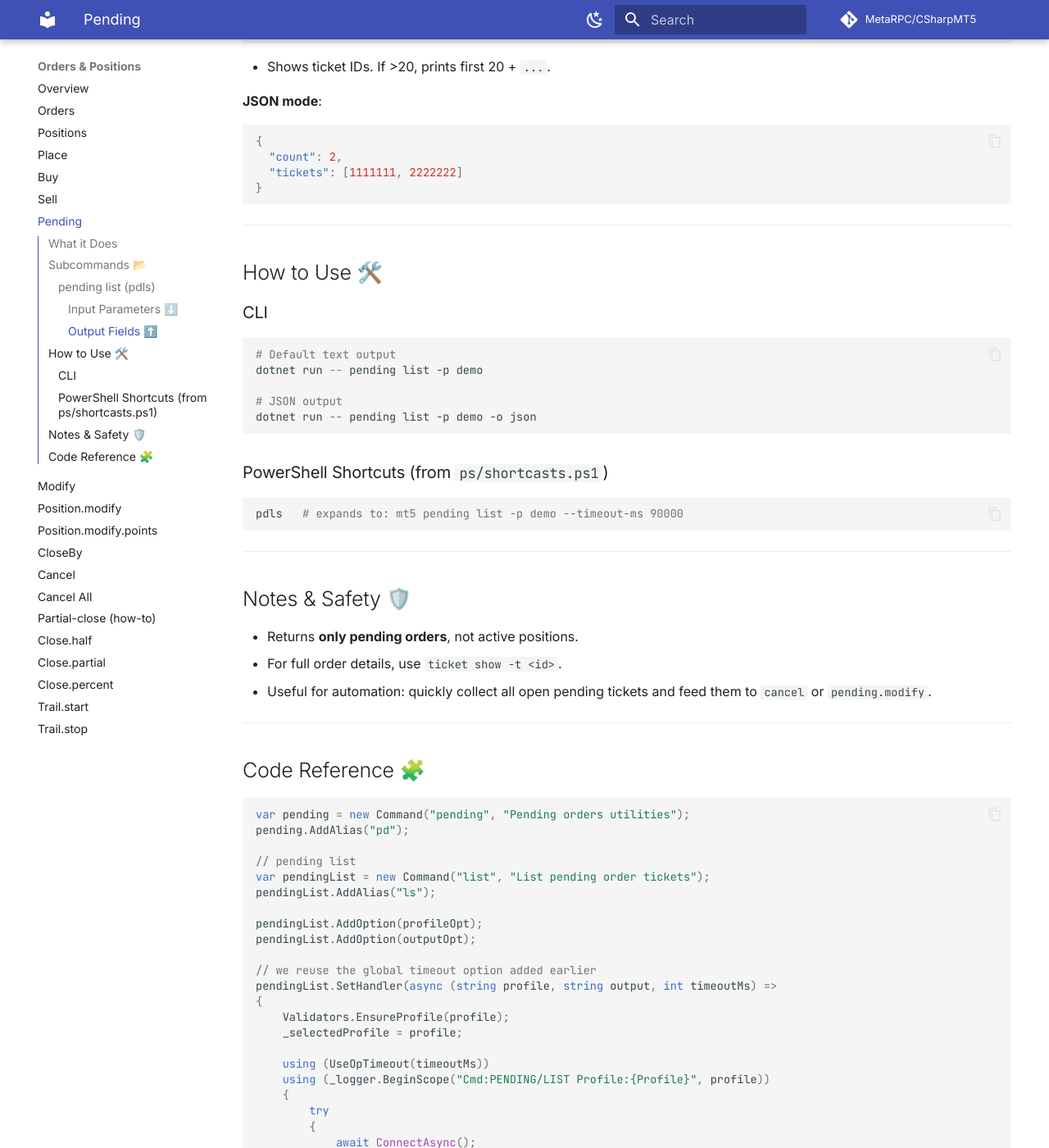
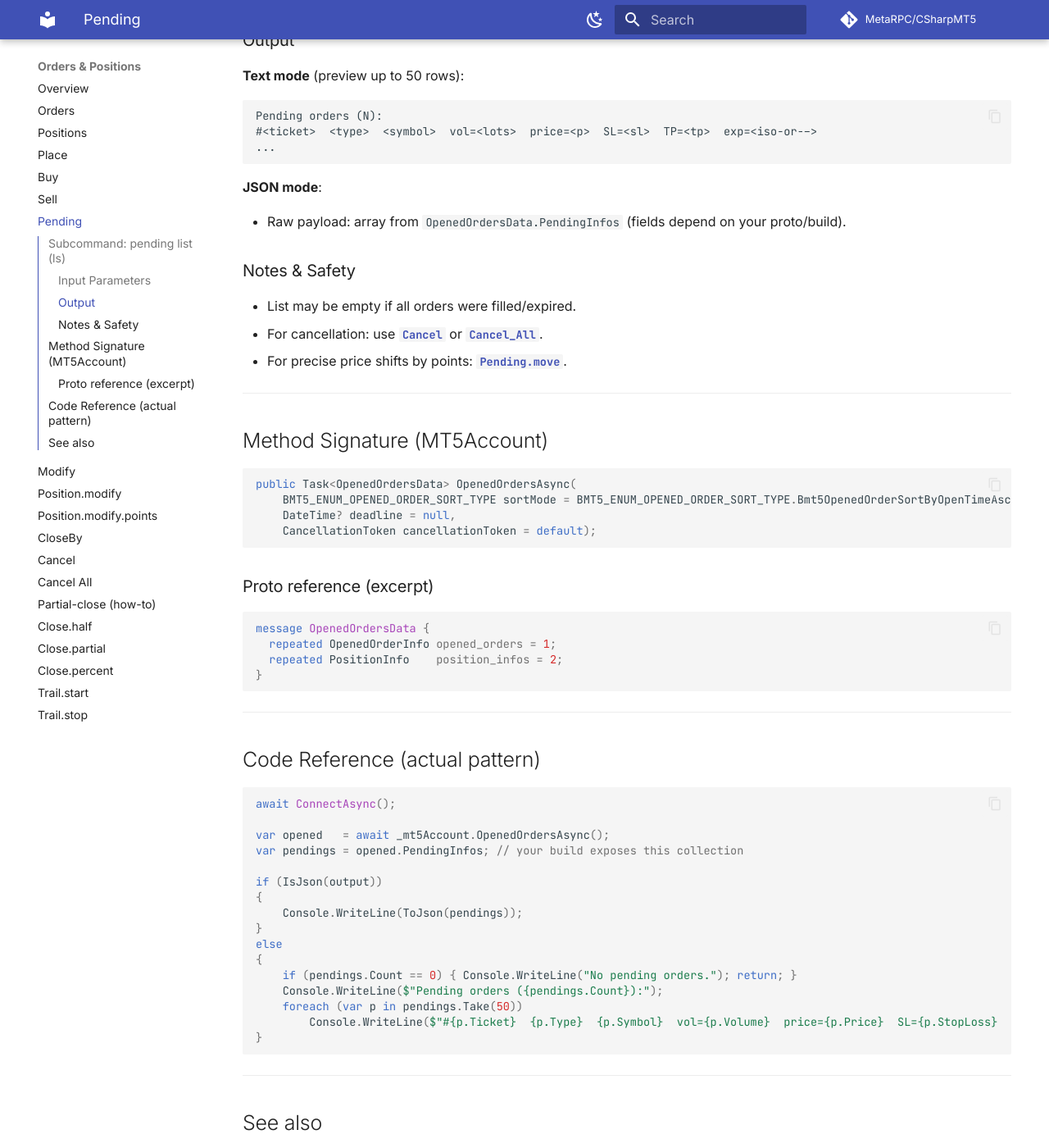
Before and after one commit to MetaRPC/CSharpMT5, an MkDocs documentation site: the page built from docs/Orders_Positions/Pending.md, in a window 1280 px wide and 1400 px high, scrolled down 854 px. Shown: the whole window at 82% size. Built offline with MkDocs 1.6.1 and Material for MkDocs 9.7.7, drawn with Linux system fonts in a browser that asks for light colours; comment, search, counter and statistics services are not loaded; some of the changed text lies outside the part shown.

Commit message:
Update Pending.md

````diff
--- a/docs/Orders_Positions/Pending.md
+++ b/docs/Orders_Positions/Pending.md
@@ -1,98 +1,97 @@
 # Pending (`pending`) 🕒
 
-## What it Does
+Utilities for working with **pending orders**. The group currently exposes:
 
-Provides utilities for working with **pending orders**. Currently supports listing tickets of all open pending orders.
+* **`pending list`** — list current **pending orders with details** (type, symbol, price, SL/TP, expiration).
+* See also: **[`Pending.modify`](../Market_Data/Pending.modify.md)** and **[`Pending.move`](../Market_Data/Pending.move.md)** for editing/moving pendings.
+
+> ℹ️ If you only need **ticket IDs**, use the top‑level **[`orders`](../Orders_Positions/Orders.md)** command (it prints tickets for both pendings and positions). The built‑in `pending list` here prints **detailed rows**, not tickets‑only.
 
 ---
 
-## Subcommands 📂
+## Subcommand: `pending list` (`ls`)
 
-### `pending list` (`pdls`)
+Lists **all current pending orders** for the selected profile/account.
 
-Lists tickets of all current pending orders for the selected profile/account.
+### Input Parameters
 
-#### Input Parameters ⬇️
+| Parameter         | Type   | Required | Description                                |
+| ----------------- | ------ | -------- | ------------------------------------------ |
+| `--profile`, `-p` | string | yes      | Profile from `profiles.json`.              |
+| `--output`, `-o`  | string | no       | Output format: `text` (default) or `json`. |
+| `--timeout-ms`    | int    | no       | RPC timeout in ms (default: `30000`).      |
 
-| Parameter         | Type   | Description                                |
-| ----------------- | ------ |------------------------------------------ |
-| `--profile`, `-p` | string | Profile from `profiles.json`.              |
-| `--output`, `-o`  | string | Output format: `text` (default) or `json`. |
-| `--timeout-ms`    | int    | RPC timeout in ms (default: `30000`).      |
+> PowerShell shortcut in `ps/shortcasts.ps1`: **`pdls`** expands to `mt5 pending list -p <profile> --timeout-ms 90000`.
 
-#### Output Fields ⬆️
+### Output
 
-**Text mode**:
+**Text mode** (preview up to 50 rows):
 
 ```
-Pending orders: N
-1111111, 2222222, ...
+Pending orders (N):
+#<ticket>  <type>  <symbol>  vol=<lots>  price=<p>  SL=<sl>  TP=<tp>  exp=<iso-or-–>
+...
 ```
-
-* Shows ticket IDs. If >20, prints first 20 + `...`.
 
 **JSON mode**:
 
-```json
-{
-  "count": 2,
-  "tickets": [1111111, 2222222]
+* Raw payload: array from `OpenedOrdersData.PendingInfos` (fields depend on your proto/build).
+
+### Notes & Safety
+
+* List may be empty if all orders were filled/expired.
+* For cancellation: use **[`Cancel`](../Orders_Positions/Cancel.md)** or **[`Cancel_All`](../Orders_Positions/Cancel_All.md)**.
+* For precise price shifts by points: **[`Pending.move`](../Market_Data/Pending.move.md)**.
+
+---
+
+## Method Signature (MT5Account)
+
+```csharp
+public Task<OpenedOrdersData> OpenedOrdersAsync(
+    BMT5_ENUM_OPENED_ORDER_SORT_TYPE sortMode = BMT5_ENUM_OPENED_ORDER_SORT_TYPE.Bmt5OpenedOrderSortByOpenTimeAsc,
+    DateTime? deadline = null,
+    CancellationToken cancellationToken = default);
+```
+
+### Proto reference (excerpt)
+
+```proto
+message OpenedOrdersData {
+  repeated OpenedOrderInfo opened_orders = 1;
+  repeated PositionInfo    position_infos = 2;
 }
 ```
 
 ---
 
-## How to Use 🛠️
+## Code Reference (actual pattern)
 
-### CLI
+```csharp
+await ConnectAsync();
 
-```powershell
-# Default text output
-dotnet run -- pending list -p demo
+var opened   = await _mt5Account.OpenedOrdersAsync();
+var pendings = opened.PendingInfos; // your build exposes this collection
 
-# JSON output
-dotnet run -- pending list -p demo -o json
-```
-
-### PowerShell Shortcuts (from `ps/shortcasts.ps1`)
-
-```powershell
-pdls   # expands to: mt5 pending list -p demo --timeout-ms 90000
+if (IsJson(output))
+{
+    Console.WriteLine(ToJson(pendings));
+}
+else
+{
+    if (pendings.Count == 0) { Console.WriteLine("No pending orders."); return; }
+    Console.WriteLine($"Pending orders ({pendings.Count}):");
+    foreach (var p in pendings.Take(50))
+        Console.WriteLine($"#{p.Ticket}  {p.Type}  {p.Symbol}  vol={p.Volume}  price={p.Price}  SL={p.StopLoss}  TP={p.TakeProfit}  exp={p.Expiration}");
+}
 ```
 
 ---
 
-## Notes & Safety 🛡️
+## See also
 
-* Returns **only pending orders**, not active positions.
-* For full order details, use `ticket show -t <id>`.
-* Useful for automation: quickly collect all open pending tickets and feed them to `cancel` or `pending.modify`.
-
----
-
-## Code Reference 🧩
-
-```csharp
-var pending = new Command("pending", "Pending orders utilities");
-pending.AddAlias("pd");
-
-// pending list
-var pendingList = new Command("list", "List pending order tickets");
-pendingList.AddAlias("ls");
-
-pendingList.AddOption(profileOpt);
-pendingList.AddOption(outputOpt);
-
-// we reuse the global timeout option added earlier
-pendingList.SetHandler(async (string profile, string output, int timeoutMs) =>
-{
-    Validators.EnsureProfile(profile);
-    _selectedProfile = profile;
-
-    using (UseOpTimeout(timeoutMs))
-    using (_logger.BeginScope("Cmd:PENDING/LIST Profile:{Profile}", profile))
-    {
-        try
-        {
-            await ConnectAsync();
-```
+* **[`Pending_List`](../Misc/Pending_List.md)** — standalone page for this subcommand (user‑facing)
+* **[`Pending.modify`](../Market_Data/Pending.modify.md)** — set exact prices/SL/TP/TIF
+* **[`Pending.move`](../Market_Data/Pending.move.md)** — shift prices by ±N points
+* **[`Cancel`](../Orders_Positions/Cancel.md)**, **[`Cancel_All`](../Orders_Positions/Cancel_All.md)**
+* **[`Ticket_Show`](../Misc/Ticket_Show.md)** — inspect a specific ticket
````
